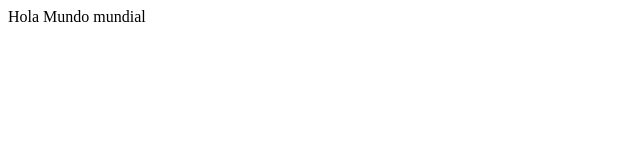
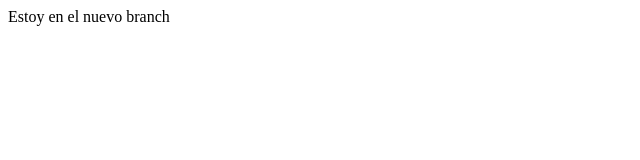
Before and after one commit to avalerar/Practica1, a plain HTML site: page index.html in a window 1280 px wide. Shown: the full height of the page, 0-640 px from the left. Drawn offline with Linux system fonts and the light colour scheme.

Commit message:
commit nuevo branch

```diff
--- a/index.html
+++ b/index.html
@@ -6,6 +6,6 @@
     <title>Document</title>
 </head>
 <body>
-    Hola Mundo mundial
+    Estoy en el nuevo branch
 </body>
 </html>
```
